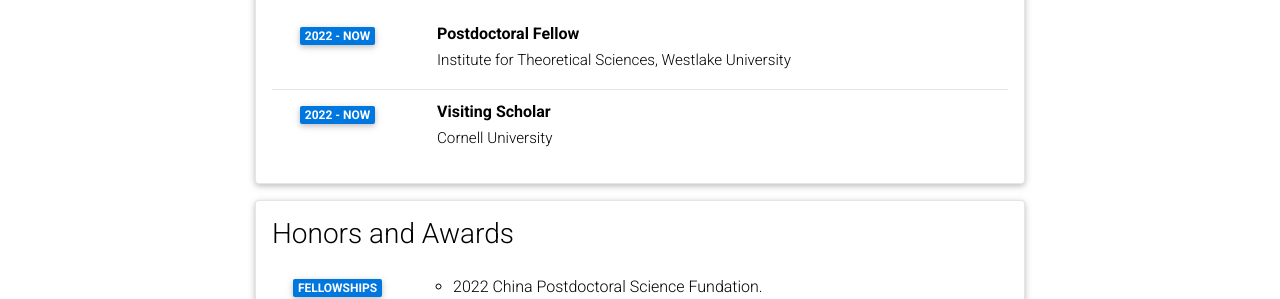
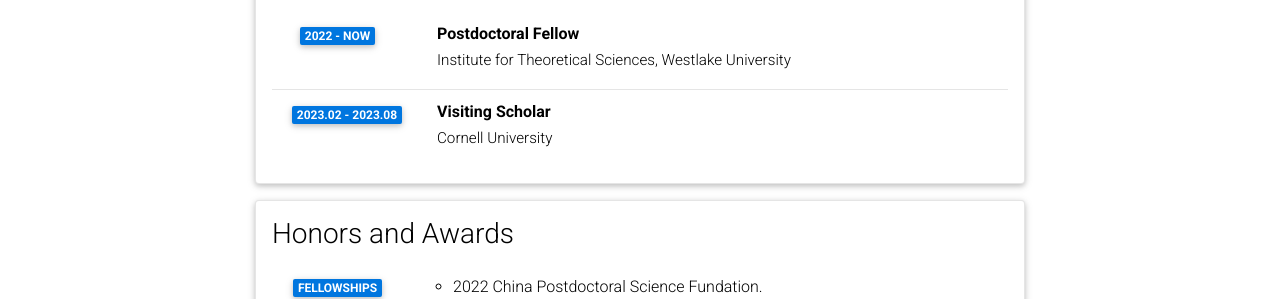
Before and after one commit to XilunL/XilunL.github.io, a Jekyll site: the page built from _pages/cv.md, in a window 1280 px wide and 900 px high, scrolled down 814 px. Shown: the part 341-640 px from the top of the window. Built offline with Jekyll 4.4.1, drawn with Linux system fonts in a browser that asks for light colours; comment, search, counter and statistics services are not loaded; a style sheet for code colours, icons or effects is not loaded.

Commit message:
Update cv.yml

```diff
--- a/_data/cv.yml
+++ b/_data/cv.yml
@@ -48,7 +48,7 @@
       year: 2022 - Now
     - title: Visiting Scholar
       institution: Cornell University
-      year: 2022 - Now
+      year: 2023.02 - 2023.08
 
 - title: Honors and Awards
   type: time_table
```
